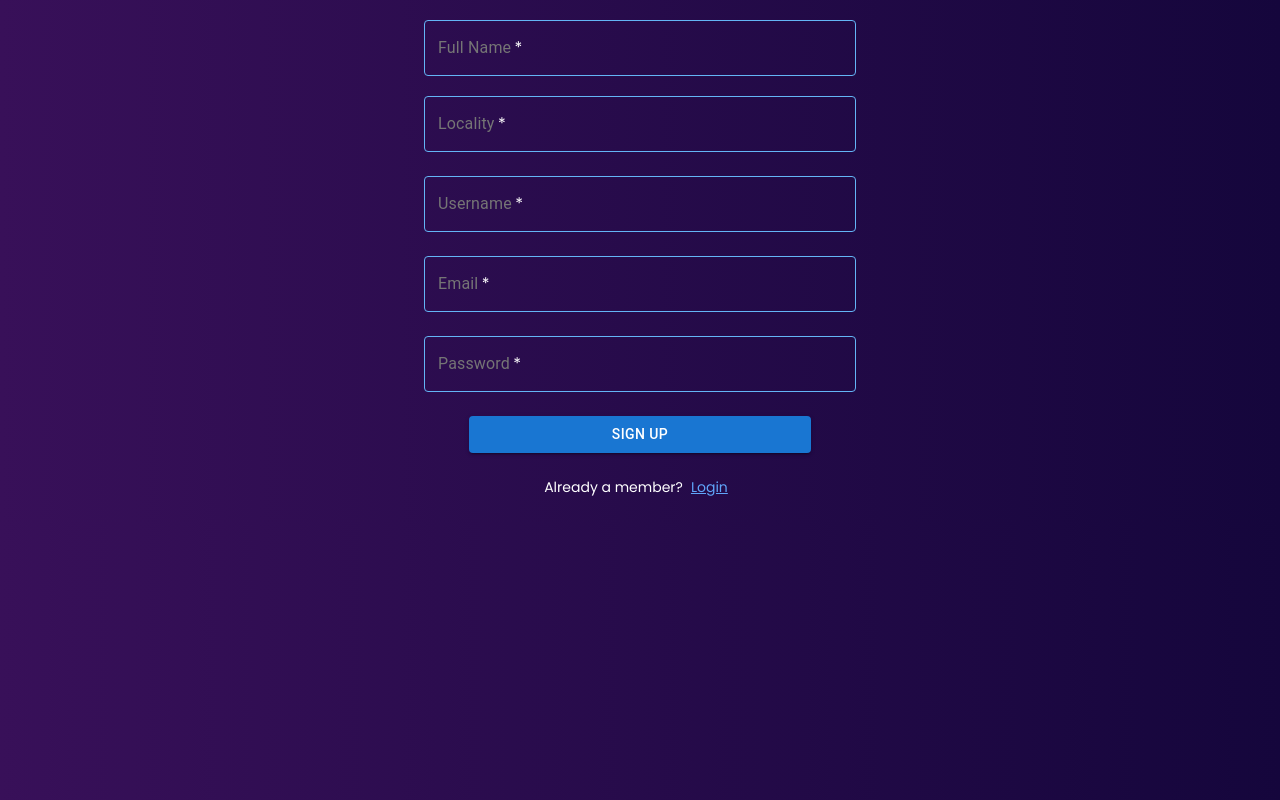
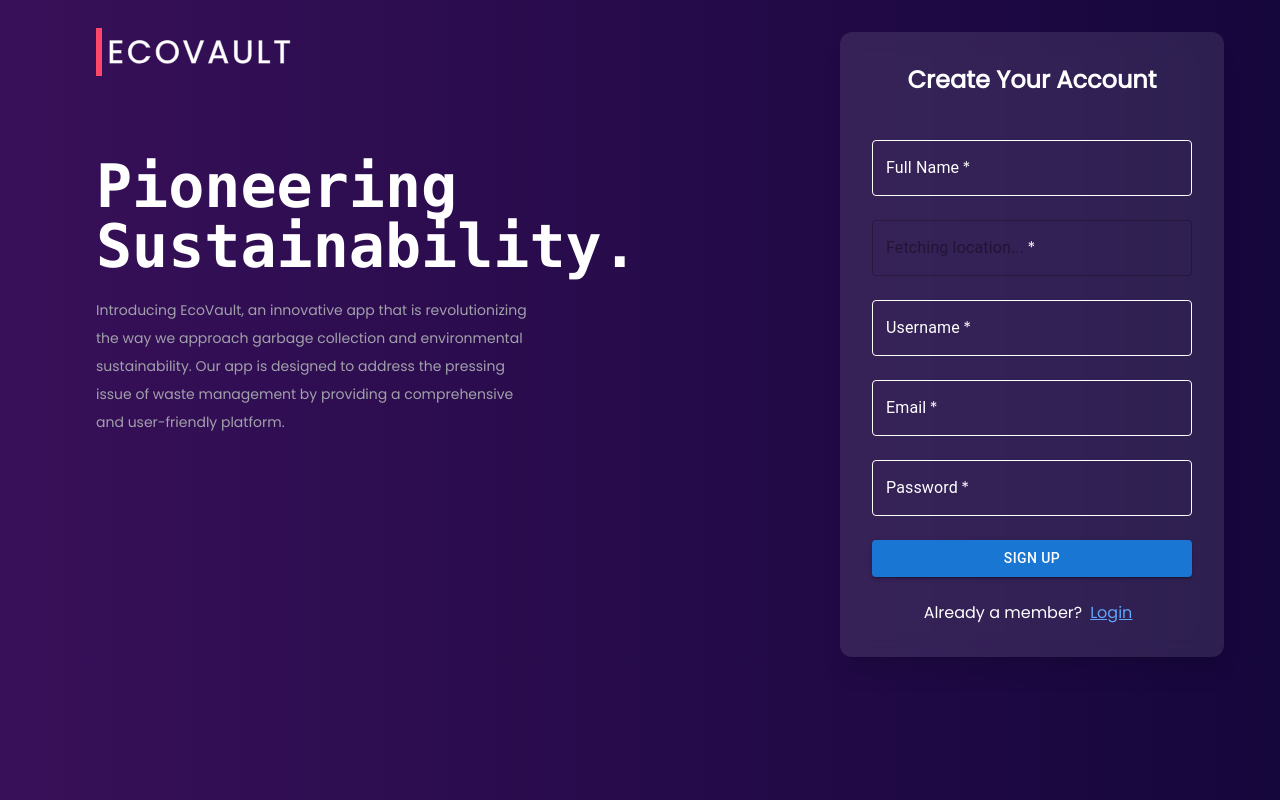
Before and after one commit to Starkz24/estash, a React (Create React App) app in the folder client/: page /register in a window 1280 px wide. Built offline with nearby package versions, Linux system fonts and the light colour scheme; no server answers.

Commit message:
register updated

```diff
--- a/client/src/Components/Mainlanding/Register.jsx
+++ b/client/src/Components/Mainlanding/Register.jsx
@@ -1,221 +1,427 @@
-import React, { useState,useEffect } from "react";
+// import React, { useState,useEffect } from "react";
+// import TextField from "@mui/material/TextField";
+// import Button from "@mui/material/Button";
+// import { useNavigate } from 'react-router-dom';
+// import {Link} from "react-router-dom";
+
+// const Signup = () => {
+//   const navigate = useNavigate();
+//   const [name, setName] = useState('');
+//   const [email, setEmail] = useState('');
+//   const [password, setPassword] = useState('');
+//   const [locality, setLocality] = useState('');
+//   const [username, setUsername] = useState('');
+
+//   const getLocation = async (lat, lng) => {
+//     try {
+//       const response = await fetch(
+//         `https://api.geoapify.com/v1/geocode/reverse?lat=${lat}&lon=${lng}&apiKey=cbcbc0ba997841f7a3fcab439f8b6a66`
+//       );
+//       const result = await response.json();
+
+//       if (result.features.length) {
+//         const address = result.features[0].properties.city;
+//         setLocality(address)
+//       } else {
+//         console.log("no address found");
+//       }
+//     } catch (error) {
+//       console.log("Error:", error);
+//     }
+//   };
+
+//   const handleSubmit = async (e) => {
+//     e.preventDefault();
+//     if (navigator.geolocation) {
+//       try {
+//         const position = await new Promise((resolve, reject) => {
+//           navigator.geolocation.getCurrentPosition(resolve, reject);
+//         });
+//         const lat = position.coords.latitude;
+//         const lng = position.coords.longitude;
+//         await getLocation(lat, lng);
+//       } catch (error) {
+//         console.log("Geolocation error:", error);
+//       }
+//     } else {
+//       console.log("Geolocation is not supported by this browser.");
+//     }
+//   };
+
+
+//   async function registerUser(event) {
+//     event.preventDefault();
+
+//     const response = await fetch('/api/register', {
+//       method: 'POST',
+//       headers: {
+//         'Content-Type': 'application/json',
+//       },
+//       body: JSON.stringify({
+//         name,
+//         email,
+//         password,
+//         username,
+//         locality
+//       }),
+//     });
+
+//     const data = await response.json();
+
+//     if (data.status === 'ok') {
+//       // localStorage.setItem("token", data.token)
+//       alert('Registered successful');
+//       // setToken(true)
+//       navigate('/');
+//     }
+//   }
+
+//   return (
+//     <>
+//       <form onSubmit={registerUser}>
+//         <div class="relative mb-5 flex justify-center align-middle">
+//           <TextField
+//             value={name}
+//             onChange={(e) => setName(e.target.value)}
+//             type="text"
+//             id="outlined-basic"
+//             label="Full Name"
+//             variant="outlined"
+//             required
+//             sx={{
+//               input: { color: "white" },
+//               width: "43ch",
+//               "& .MuiInputLabel-root": { color: "#757575" },
+//               "& .MuiOutlinedInput-root": {
+//                 "& > fieldset": { borderColor: "#64b5f6" },
+//               },
+//               "& .MuiOutlinedInput-root:hover": {
+//                 "& > fieldset": {
+//                   borderColor: "rgb(66, 153, 225)",
+//                 },
+//               },
+//             }}
+//           />
+//         </div>
+//         <div class="relative mb-6 flex justify-center align-middle">
+//           <TextField
+//           required
+//             value={locality}
+//             onChange={(e) => setLocality(e.target.value)}
+//             onClick={handleSubmit}
+//             type="text"
+//             id="outlined-basic"
+//             label="Locality"
+//             variant="outlined"
+//             sx={{
+//               input: { color: "white" },
+//               width: "43ch",
+//               "& .MuiInputLabel-root": { color: "#757575" },
+//               "& .MuiOutlinedInput-root": {
+//                 "& > fieldset": { borderColor: "#64b5f6" },
+//               },
+//               "& .MuiOutlinedInput-root:hover": {
+//                 "& > fieldset": {
+//                   borderColor: "rgb(66, 153, 225)",
+//                 },
+//               },
+//             }}
+//           />
+//         </div>
+//         <div class="relative mb-6 flex justify-center align-middle">
+//           <TextField
+// required
+//             value={username}
+//             onChange={(e) => setUsername(e.target.value)}
+//             type="text"
+
+//             id="outlined-basic"
+//             label="Username"
+//             variant="outlined"
+//             sx={{
+//               input: { color: "white" },
+//               width: "43ch",
+//               "& .MuiInputLabel-root": { color: "#757575" },
+//               "& .MuiOutlinedInput-root": {
+//                 "& > fieldset": { borderColor: "#64b5f6" },
+//               },
+//               "& .MuiOutlinedInput-root:hover": {
+//                 "& > fieldset": {
+//                   borderColor: "rgb(66, 153, 225)",
+//                 },
+//               },
+//             }}
+//           />
+//         </div>
+//         <div class="relative mb-6 flex justify-center align-middle">
+//           <TextField
+//           required
+//             value={email}
+//             onChange={(e) => setEmail(e.target.value)}
+//             type="email"
+
+//             id="outlined-basic"
+//             label="Email"
+//             variant="outlined"
+//             sx={{
+//               input: { color: "white" },
+//               width: "43ch",
+//               "& .MuiInputLabel-root": { color: "#757575" },
+//               "& .MuiOutlinedInput-root": {
+//                 "& > fieldset": { borderColor: "#64b5f6" },
+//               },
+//               "& .MuiOutlinedInput-root:hover": {
+//                 "& > fieldset": {
+//                   borderColor: "rgb(66, 153, 225)",
+//                 },
+//               },
+//             }}
+//           />
+//         </div>
+
+//         <div class="relative mb-6 flex justify-center align-middle">
+//           <TextField
+//           required
+//             value={password}
+//             onChange={(e) => setPassword(e.target.value)}
+//             type="password"
+//             id="outlined-password-input"
+//             label="Password"
+//             autoComplete="current-password"
+//             sx={{
+//               input: { color: "white" },
+//               width: "43ch",
+//               "& .MuiInputLabel-root": { color: "#757575" },
+//               "& .MuiOutlinedInput-root": {
+//                 "& > fieldset": { borderColor: "#64b5f6" },
+//               },
+//               "& .MuiOutlinedInput-root:hover": {
+//                 "& > fieldset": {
+//                   borderColor: "rgb(66, 153, 225)",
+//                 },
+//               },
+//             }}
+//           />
+//         </div>
+//         <div class="relative mb-6 flex justify-center align-middle">
+//           <Button type="submit" value="Register" variant="contained" sx={{ width: "43ch" }}>
+//             Sign Up
+//           </Button>
+//         </div>
+//         <div class="relative mb-6 flex justify-center align-middle">
+//           <h4 className="text-sm text-white">Already a member?</h4>
+//           <Link to="/" className="text-sm text-blue-400 underline px-2 cursor-pointer">
+//             Login
+//           </Link>
+//         </div>
+//       </form>
+//     </>
+//   );
+// };
+
+// export default Signup;
+import React, { useState, useEffect } from "react";
 import TextField from "@mui/material/TextField";
 import Button from "@mui/material/Button";
-import { useNavigate } from 'react-router-dom';
-import {Link} from "react-router-dom";
+import { useNavigate } from "react-router-dom";
+import Landing2 from "./Landing";
 
-const Signup = () => {
+const Signup = ({ setShowRegister }) => {
   const navigate = useNavigate();
   const [name, setName] = useState('');
   const [email, setEmail] = useState('');
   const [password, setPassword] = useState('');
   const [locality, setLocality] = useState('');
   const [username, setUsername] = useState('');
+  const [loadingLocation, setLoadingLocation] = useState(true);
+  const [errorMsg, setErrorMsg] = useState("");   // <-- ERROR MESSAGE STATE
 
-  const getLocation = async (lat, lng) => {
+  // AUTO FETCH LOCATION
+  useEffect(() => {
+    const getLocation = async () => {
+      if (!navigator.geolocation) return;
+
       try {
+        const position = await new Promise((resolve, reject) =>
+          navigator.geolocation.getCurrentPosition(resolve, reject)
+        );
+
+        const lat = position.coords.latitude;
+        const lng = position.coords.longitude;
+
         const response = await fetch(
           `https://api.geoapify.com/v1/geocode/reverse?lat=${lat}&lon=${lng}&apiKey=cbcbc0ba997841f7a3fcab439f8b6a66`
         );
-      const result = await response.json();
 
-      if (result.features.length) {
-        const address = result.features[0].properties.city;
-        setLocality(address)
+        const data = await response.json();
+        if (data.features.length) {
+          setLocality(data.features[0].properties.city);
         } else {
-        console.log("no address found");
+          setLocality("Unknown");
         }
-    } catch (error) {
-      console.log("Error:", error);
+      } catch (err) {
+        setLocality("Unknown");
       }
+
+      setLoadingLocation(false);
     };
 
-  const handleSubmit = async (e) => {
+    getLocation();
+  }, []);
+
+  // REGISTER USER
+  async function registerUser(e) {
     e.preventDefault();
-    if (navigator.geolocation) {
-      try {
-        const position = await new Promise((resolve, reject) => {
-          navigator.geolocation.getCurrentPosition(resolve, reject);
-        });
-        const lat = position.coords.latitude;
-        const lng = position.coords.longitude;
-        await getLocation(lat, lng);
-      } catch (error) {
-        console.log("Geolocation error:", error);
+    setErrorMsg(""); // Clear previous errors
+
+    if (loadingLocation) {
+      alert("Fetching location... please wait");
+      return;
     }
-    } else {
-      console.log("Geolocation is not supported by this browser.");
-    }
-  };
 
-
-  async function registerUser(event) {
-    event.preventDefault();
-
-    const response = await fetch('/api/register', {
-      method: 'POST',
-      headers: {
-        'Content-Type': 'application/json',
-      },
-      body: JSON.stringify({
-        name,
-        email,
-        password,
-        username,
-        locality
-      }),
+    const res = await fetch("/api/register", {
+      method: "POST",
+      headers: { "Content-Type": "application/json" },
+      body: JSON.stringify({ name, email, password, username, locality }),
     });
 
-    const data = await response.json();
+    const data = await res.json();
 
-    if (data.status === 'ok') {
-      // localStorage.setItem("token", data.token)
-      alert('Registered successful');
-      // setToken(true)
-      navigate('/');
+    if (data.status === "ok") {
+      alert("Registration successful!");
+      setShowRegister(false);
+    } else {
+      setErrorMsg(data.error || "Registration failed. Try again.");
     }
   }
 
+  // COMMON WHITE TEXTFIELD STYLE
+  const whiteField = {
+    width: "43ch",
+    input: { color: "white" },
+    "& .MuiInputLabel-root": { color: "white" },
+    "& .MuiInputLabel-root.Mui-focused": { color: "white" },
+    "& .MuiOutlinedInput-root": {
+      "& > fieldset": { borderColor: "white" },
+    },
+    "& .MuiOutlinedInput-root:hover > fieldset": {
+      borderColor: "#64b5f6",
+    },
+    "& .MuiOutlinedInput-root.Mui-focused > fieldset": {
+      borderColor: "#64b5f6",
+    },
+  };
+
   return (
-    <>
+    <div className="md:flex md:justify-between">
+
+      {/* LEFT SIDE - LANDING SECTION (DESKTOP) */}
+      <div className="hidden md:block w-1/2 pl-12">
+        <Landing2 />
+      </div>
+
+      {/* RIGHT SIDE - FORM CARD */}
+      <div className="flex flex-col mx-auto w-11/12 md:w-96 bg-opacity-10 bg-white backdrop-blur-md p-8 rounded-xl shadow-xl mt-8 md:mr-14">
+
+        {/* MOBILE LANDING */}
+        <div className="md:hidden mb-6">
+          <Landing2 />
+        </div>
+
+        <h2 className="text-white text-2xl font-semibold mb-6 text-center">
+          Create Your Account
+        </h2>
+
+        {/* ERROR MESSAGE */}
+        {errorMsg && (
+          <p className="text-red-400 text-center mb-4">{errorMsg}</p>
+        )}
+
         <form onSubmit={registerUser}>
-        <div class="relative mb-5 flex justify-center align-middle">
+
+          {/* FULL NAME */}
+          <div className="mb-6 flex justify-center">
             <TextField
+              required
+              label="Full Name"
+              variant="outlined"
               value={name}
               onChange={(e) => setName(e.target.value)}
-            type="text"
-            id="outlined-basic"
-            label="Full Name"
-            variant="outlined"
-            required
-            sx={{
-              input: { color: "white" },
-              width: "43ch",
-              "& .MuiInputLabel-root": { color: "#757575" },
-              "& .MuiOutlinedInput-root": {
-                "& > fieldset": { borderColor: "#64b5f6" },
-              },
-              "& .MuiOutlinedInput-root:hover": {
-                "& > fieldset": {
-                  borderColor: "rgb(66, 153, 225)",
-                },
-              },
-            }}
-          />
-        </div>
-        <div class="relative mb-6 flex justify-center align-middle">
-          <TextField
-          required
-            value={locality}
-            onChange={(e) => setLocality(e.target.value)}
-            onClick={handleSubmit}
-            type="text"
-            id="outlined-basic"
-            label="Locality"
-            variant="outlined"
-            sx={{
-              input: { color: "white" },
-              width: "43ch",
-              "& .MuiInputLabel-root": { color: "#757575" },
-              "& .MuiOutlinedInput-root": {
-                "& > fieldset": { borderColor: "#64b5f6" },
-              },
-              "& .MuiOutlinedInput-root:hover": {
-                "& > fieldset": {
-                  borderColor: "rgb(66, 153, 225)",
-                },
-              },
-            }}
-          />
-        </div>
-        <div class="relative mb-6 flex justify-center align-middle">
-          <TextField
-required
-            value={username}
-            onChange={(e) => setUsername(e.target.value)}
-            type="text"
-
-            id="outlined-basic"
-            label="Username"
-            variant="outlined"
-            sx={{
-              input: { color: "white" },
-              width: "43ch",
-              "& .MuiInputLabel-root": { color: "#757575" },
-              "& .MuiOutlinedInput-root": {
-                "& > fieldset": { borderColor: "#64b5f6" },
-              },
-              "& .MuiOutlinedInput-root:hover": {
-                "& > fieldset": {
-                  borderColor: "rgb(66, 153, 225)",
-                },
-              },
-            }}
-          />
-        </div>
-        <div class="relative mb-6 flex justify-center align-middle">
-          <TextField
-          required
-            value={email}
-            onChange={(e) => setEmail(e.target.value)}
-            type="email"
-
-            id="outlined-basic"
-            label="Email"
-            variant="outlined"
-            sx={{
-              input: { color: "white" },
-              width: "43ch",
-              "& .MuiInputLabel-root": { color: "#757575" },
-              "& .MuiOutlinedInput-root": {
-                "& > fieldset": { borderColor: "#64b5f6" },
-              },
-              "& .MuiOutlinedInput-root:hover": {
-                "& > fieldset": {
-                  borderColor: "rgb(66, 153, 225)",
-                },
-              },
-            }}
+              sx={whiteField}
             />
           </div>
 
-        <div class="relative mb-6 flex justify-center align-middle">
+          {/* LOCALITY */}
+          <div className="mb-6 flex justify-center">
             <TextField
               required
+              disabled
+              label={loadingLocation ? "Fetching location..." : "Locality"}
+              value={locality}
+              variant="outlined"
+              sx={whiteField}
+            />
+          </div>
+
+          {/* USERNAME */}
+          <div className="mb-6 flex justify-center">
+            <TextField
+              required
+              label="Username"
+              variant="outlined"
+              value={username}
+              onChange={(e) => setUsername(e.target.value)}
+              sx={whiteField}
+            />
+          </div>
+
+          {/* EMAIL */}
+          <div className="mb-6 flex justify-center">
+            <TextField
+              required
+              label="Email"
+              type="email"
+              variant="outlined"
+              value={email}
+              onChange={(e) => setEmail(e.target.value)}
+              sx={whiteField}
+            />
+          </div>
+
+          {/* PASSWORD */}
+          <div className="mb-6 flex justify-center">
+            <TextField
+              required
+              label="Password"
+              type="password"
+              variant="outlined"
               value={password}
               onChange={(e) => setPassword(e.target.value)}
-            type="password"
-            id="outlined-password-input"
-            label="Password"
-            autoComplete="current-password"
-            sx={{
-              input: { color: "white" },
-              width: "43ch",
-              "& .MuiInputLabel-root": { color: "#757575" },
-              "& .MuiOutlinedInput-root": {
-                "& > fieldset": { borderColor: "#64b5f6" },
-              },
-              "& .MuiOutlinedInput-root:hover": {
-                "& > fieldset": {
-                  borderColor: "rgb(66, 153, 225)",
-                },
-              },
-            }}
+              sx={whiteField}
             />
           </div>
-        <div class="relative mb-6 flex justify-center align-middle">
-          <Button type="submit" value="Register" variant="contained" sx={{ width: "43ch" }}>
+
+          {/* SUBMIT BUTTON */}
+          <div className="mb-6 flex justify-center">
+            <Button type="submit" variant="contained" sx={{ width: "43ch" }}>
               Sign Up
             </Button>
           </div>
-        <div class="relative mb-6 flex justify-center align-middle">
-          <h4 className="text-sm text-white">Already a member?</h4>
-          <Link to="/" className="text-sm text-blue-400 underline px-2 cursor-pointer">
+
+          {/* SWITCH TO LOGIN */}
+          <div className="flex justify-center text-white">
+            Already a member?
+            <span
+              onClick={() => setShowRegister(false)}
+              className="text-blue-400 underline px-2 cursor-pointer"
+            >
               Login
-          </Link>
+            </span>
           </div>
+
         </form>
-    </>
+      </div>
+    </div>
   );
 };
 
```
Lines whose indentation alone changed are shown as unchanged.
